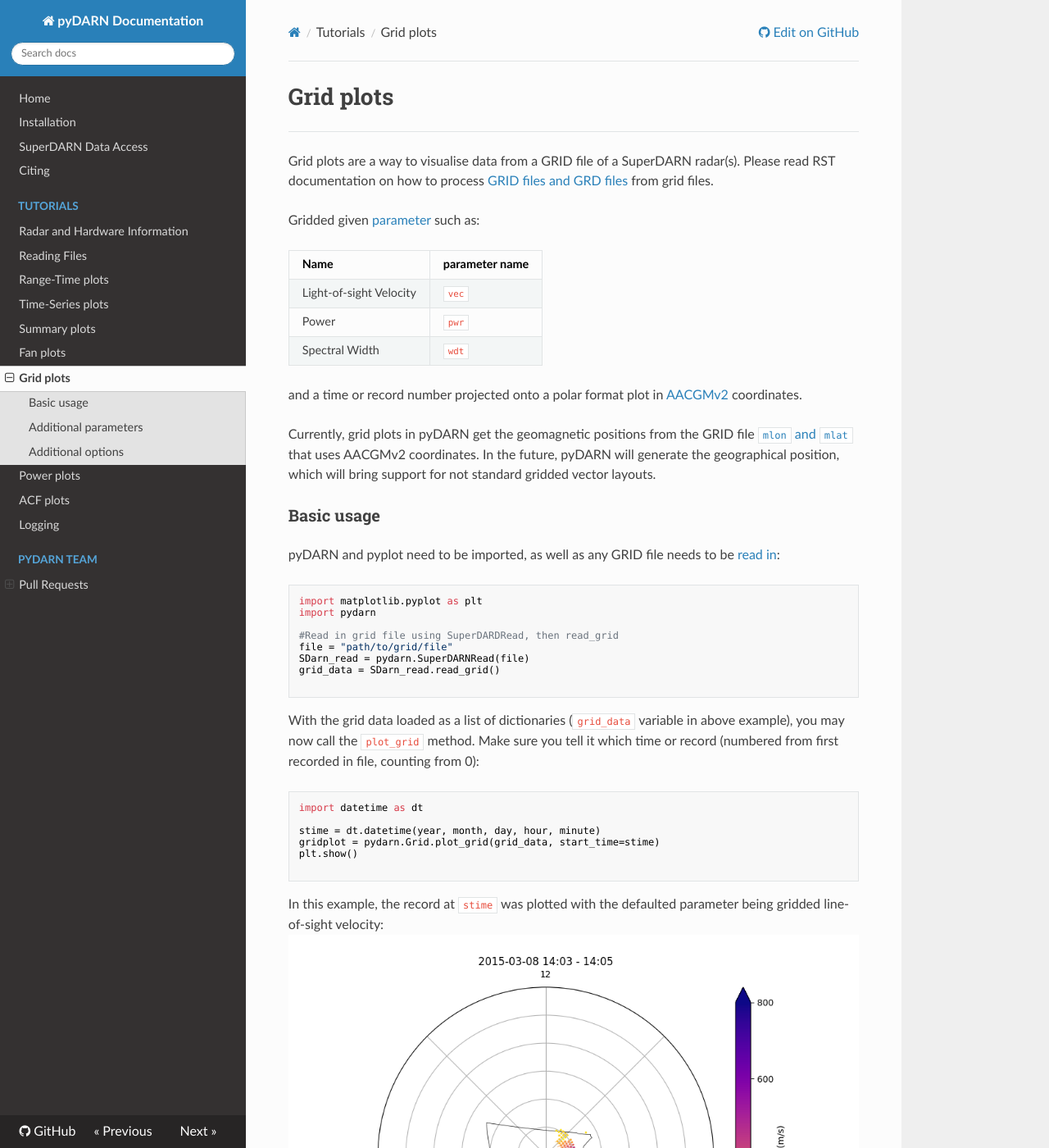
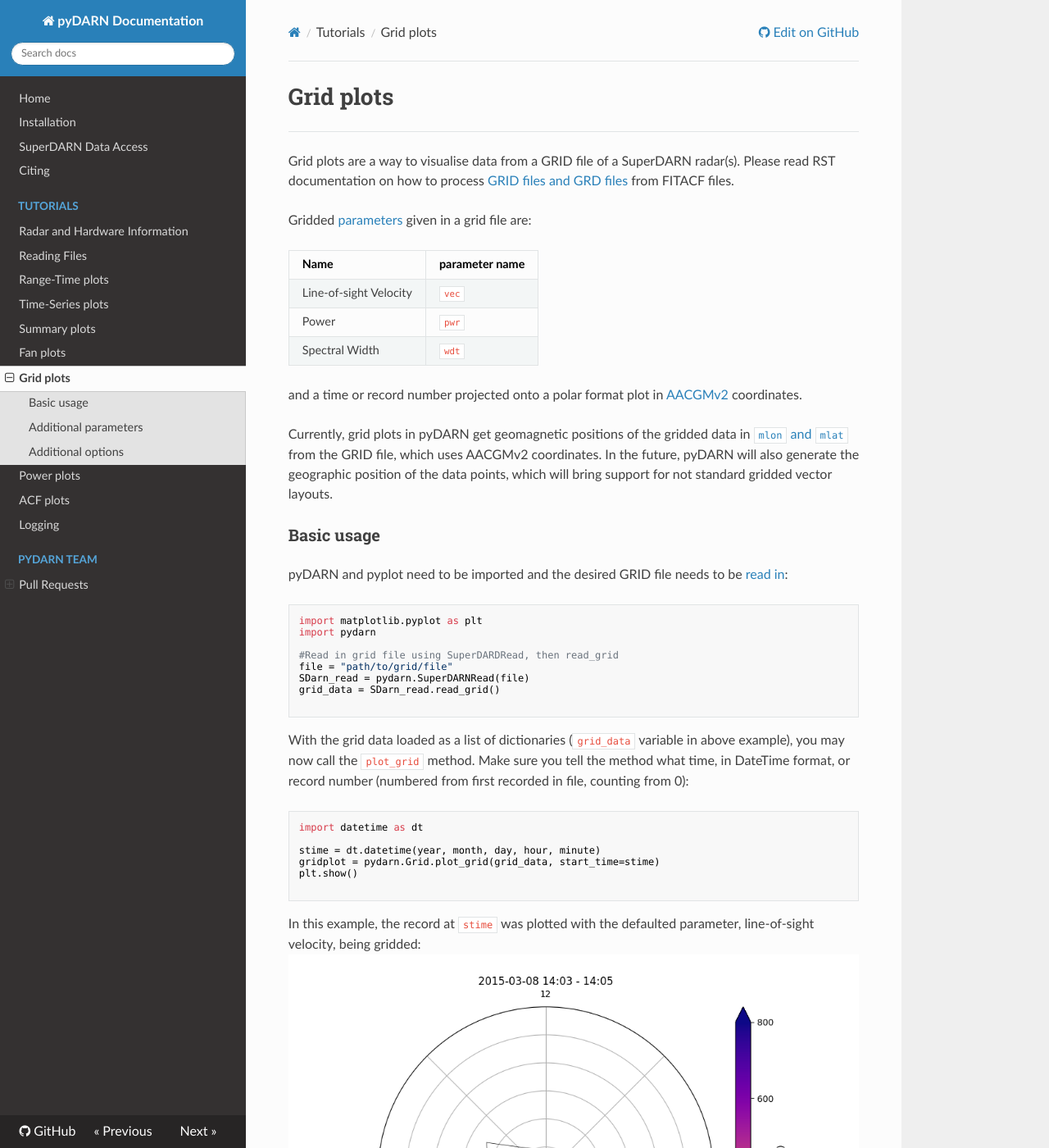
Before and after one commit to SuperDARN/pydarn, an MkDocs documentation site: the page built from docs/user/grid.md, in a window 1280 px wide and 1400 px high. Shown: the whole window at 82% size. Built offline with MkDocs 1.6.1, drawn with Linux system fonts in a browser that asks for light colours; nearby versions of some CDN libraries; some of the changed text lies outside the part shown.

Commit message:
Apply suggestions from code review
Co-authored-by: carleyjmartin <60905856+carleyjmartin@users.noreply.github.com>

````diff
--- a/docs/user/grid.md
+++ b/docs/user/grid.md
@@ -15,24 +15,24 @@ the additional permissions listed below.
 # Grid plots
 ---
 
-Grid plots are a way to visualise data from a GRID file of a SuperDARN radar(s). Please read RST documentation on how to process [GRID files and GRD files](https://radar-software-toolkit-rst.readthedocs.io/en/latest/user_guide/make_grid/) from grid files.
+Grid plots are a way to visualise data from a GRID file of a SuperDARN radar(s). Please read RST documentation on how to process [GRID files and GRD files](https://radar-software-toolkit-rst.readthedocs.io/en/latest/user_guide/make_grid/) from FITACF files.
 
-Gridded given [parameter](https://radar-software-toolkit-rst.readthedocs.io/en/latest/references/general/grid/) such as:
+Gridded [parameters](https://radar-software-toolkit-rst.readthedocs.io/en/latest/references/general/grid/) given in a grid file are:
 
 | Name                    | parameter name |
 | ----------------------- | -------------- |
-| Light-of-sight Velocity | `vec`          |
+| Line-of-sight Velocity | `vec`          |
 | Power                   | `pwr`          |
 | Spectral Width          | `wdt`          |
 
 and a time or record number projected onto a polar format plot in [AACGMv2](http://superdarn.thayer.dartmouth.edu/aacgm.html) coordinates.
 
 
-Currently, grid plots in pyDARN get the geomagnetic positions from the GRID file [`mlon` and `mlat`](https://pypi.org/project/aacgmv2/) that uses AACGMv2 coordinates. In the future, pyDARN will generate the geographical position, which will bring support for not standard gridded vector layouts.
+Currently, grid plots in pyDARN get geomagnetic positions of the gridded data in [`mlon` and `mlat`](https://pypi.org/project/aacgmv2/) from the GRID file, which uses AACGMv2 coordinates. In the future, pyDARN will also generate the geographic position of the data points, which will bring support for not standard gridded vector layouts.
 
 ### Basic usage
 
-pyDARN and pyplot need to be imported, as well as any GRID file needs to be [read in](https://pydarn.readthedocs.io/en/master/user/SDarnRead/):
+pyDARN and pyplot need to be imported and the desired GRID file needs to be [read in](https://pydarn.readthedocs.io/en/master/user/SDarnRead/):
 
 ```python
 import matplotlib.pyplot as plt
@@ -44,7 +44,7 @@ SDarn_read = pydarn.SuperDARNRead(file)
 grid_data = SDarn_read.read_grid()
 
 ```
-With the grid data loaded as a list of dictionaries (`grid_data` variable in above example), you may now call the `plot_grid` method. Make sure you tell it which time or record (numbered from first recorded in file, counting from 0):
+With the grid data loaded as a list of dictionaries (`grid_data` variable in above example), you may now call the `plot_grid` method. Make sure you tell the method what time, in DateTime format, or record number (numbered from first recorded in file, counting from 0):
 ```python
 import datetime as dt
 
@@ -53,7 +53,7 @@ gridplot = pydarn.Grid.plot_grid(grid_data, start_time=stime)
 plt.show()
 
 ```
-In this example, the record at `stime` was plotted with the defaulted parameter being gridded line-of-sight velocity:
+In this example, the record at `stime` was plotted with the defaulted parameter, line-of-sight velocity, being gridded:
 ![](../imgs/grid_1.png)
 
 You might have noticed that the variable `gridplot` in the examples above actually holds some information. This contains the AACGM latitude and longitude of the gridded vectors plotted, as well as the data. If you instead change `gridplot` to 3 separate variables, it will return the latitude, longitude, and data info into separate variables:
@@ -63,7 +63,7 @@ lats,lons,data=pydarn.Grid.plot_grid(grid_data, start_time=stime)
 
 ### Additional parameters
 
-In addition to gridded  line-of-sight velocity, you can choose one of three other data products to plot by setting `parameter=String name`:
+In addition to the gridded line-of-sight velocity, you can choose one of two other data products to plot by setting `parameter=String name`:
 
 | Data product                          | String name |
 |---------------------------------------|-------------|
@@ -81,7 +81,7 @@ Here is a list of all the current options than can be used with `plot_grid`
 | start_time=(datetime.datetime) | The start time of the record to plot                                                  |
 | time_delta=(int)               | How close to the start time to be to the start time of the record                     |
 | lowlat=(int)                   | Control the lower latitude boundary of the plot (default 30/-30 AACGM lat)            |
-| fov=(bool)                     | Boolean to show the radars Field-of-View                                              |
+| fov=(bool)                     | Boolean to show the Field-of-View of the radar(s)                                             |
 | cmap=matplotlib.cm             | A matplotlib color map object. Will override the pyDARN defaults for chosen parameter |
 | zmin=(int)                     | Minimum data value for colouring                                                      |
 | zmax=(int)                     | Maximum data value for colouring                                                      |
````
